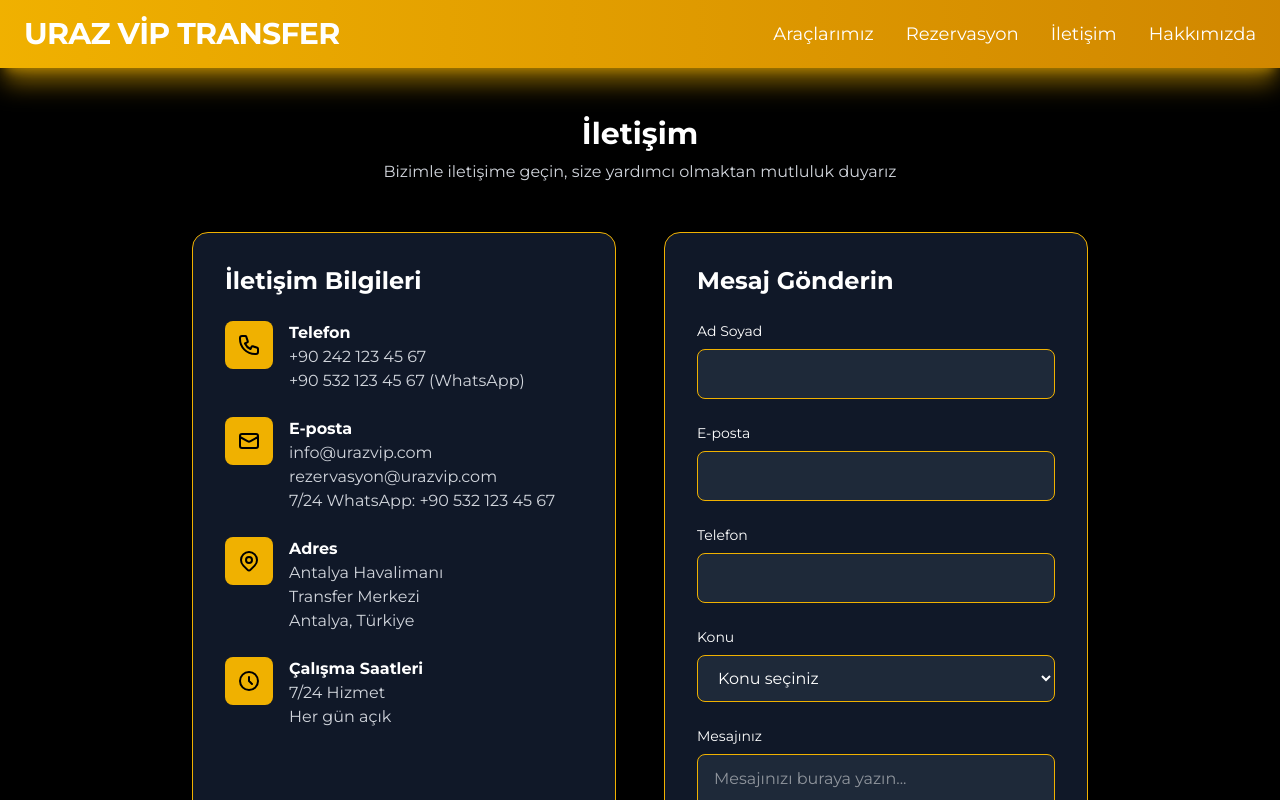
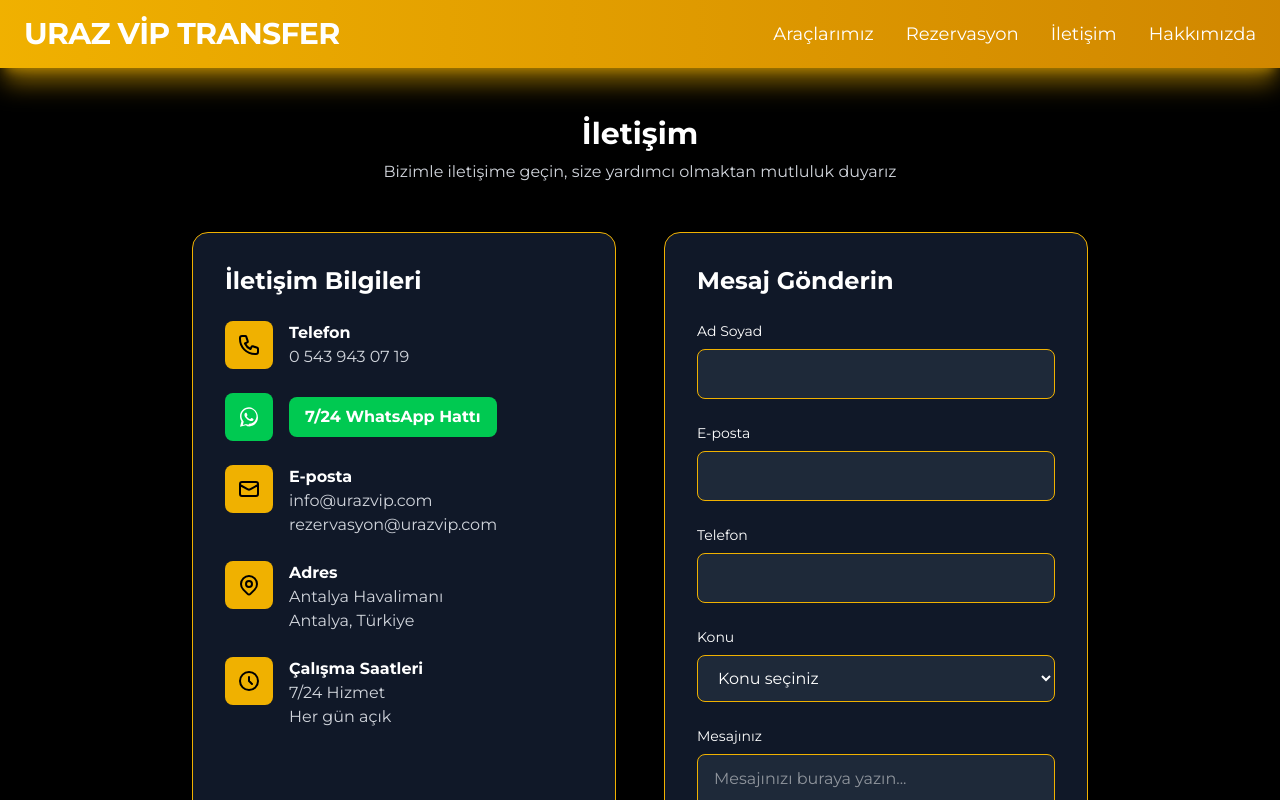
Before and after one commit to aligururyaman/urazvip, a Next.js app: page /iletisim in a window 1280 px wide. Shown: the top 800 px of the page. Built offline with nearby package versions, Linux system fonts and the light colour scheme.

Commit message:
semih
iletişim sayfasına butonlar ekledim araç bilgilerini düzenledim

```diff
--- a/app/araclar/crafter/page.jsx
+++ b/app/araclar/crafter/page.jsx
@@ -6,7 +6,7 @@
   const ozellikler = [
     {
       icon: "👥",
-      title: "15+1 Yolcu Kapasitesi",
+      title: "18+1 veya 20+1 Yolcu Kapasitesi",
       description: "En yüksek yolcu kapasitesi"
     },
     {
--- a/app/araclar/sprinter/page.jsx
+++ b/app/araclar/sprinter/page.jsx
@@ -6,7 +6,7 @@
   const ozellikler = [
     {
       icon: "👥",
-      title: "12+1 Yolcu Kapasitesi",
+      title: "10+1 veya 18+1 Yolcu Kapasitesi",
       description: "Büyük grup transferleri için ideal"
     },
     {
--- a/app/araclar/vito/page.jsx
+++ b/app/araclar/vito/page.jsx
@@ -6,7 +6,7 @@
   const ozellikler = [
     {
       icon: "👥",
-      title: "8+1 Yolcu Kapasitesi",
+      title: "9+1 Yolcu Kapasitesi",
       description: "Geniş ve konforlu koltuk düzeni"
     },
     {
--- a/app/iletisim/page.jsx
+++ b/app/iletisim/page.jsx
@@ -22,16 +22,34 @@
 
             <div className="space-y-6">
               <div className="flex items-start space-x-4">
-                              <div className="w-12 h-12 bg-yellow-500 rounded-lg flex items-center justify-center flex-shrink-0">
+                <a href="tel:05439430719" className="flex items-start space-x-4 group">
+                  <div className="w-12 h-12 bg-yellow-500 rounded-lg flex items-center justify-center flex-shrink-0 group-hover:bg-yellow-400 transition-colors duration-200">
                     <svg className="w-6 h-6 text-black" fill="none" stroke="currentColor" viewBox="0 0 24 24">
                       <path strokeLinecap="round" strokeLinejoin="round" strokeWidth={2} d="M3 5a2 2 0 012-2h3.28a1 1 0 01.948.684l1.498 4.493a1 1 0 01-.502 1.21l-2.257 1.13a11.042 11.042 0 005.516 5.516l1.13-2.257a1 1 0 011.21-.502l4.493 1.498a1 1 0 01.684.949V19a2 2 0 01-2 2h-1C9.716 21 3 14.284 3 6V5z" />
                     </svg>
                   </div>
                   <div>
                     <h3 className="font-semibold text-white">Telefon</h3>
-                <p className="text-gray-300">+90 242 123 45 67</p>
-                <p className="text-gray-300">+90 532 123 45 67 (WhatsApp)</p>
+                    <p className="text-gray-300 group-hover:underline">0 543 943 07 19</p>
                   </div>
+                </a>
+              </div>
+
+              {/* WhatsApp Butonu */}
+              <div className="flex items-center space-x-4">
+                <div className="w-12 h-12 bg-green-500 rounded-lg flex items-center justify-center flex-shrink-0">
+                  <svg className="w-6 h-6 text-white" fill="currentColor" viewBox="0 0 32 32">
+                    <path d="M16 3C9.373 3 4 8.373 4 15c0 2.385.668 4.607 1.938 6.563L4 29l7.688-1.969C13.393 28.332 14.68 28.5 16 28.5c6.627 0 12-5.373 12-12S22.627 3 16 3zm0 23c-1.18 0-2.34-.156-3.453-.463l-.246-.066-4.563 1.172 1.219-4.438-.16-.25C6.844 19.07 6 17.08 6 15c0-5.523 4.477-10 10-10s10 4.477 10 10-4.477 10-10 10zm5.406-7.594c-.297-.148-1.758-.867-2.031-.965-.273-.098-.473-.148-.672.148-.199.297-.77.965-.945 1.164-.174.199-.348.223-.645.074-.297-.148-1.254-.463-2.39-1.477-.883-.789-1.48-1.762-1.652-2.059-.172-.297-.018-.457.13-.605.133-.133.297-.348.445-.523.148-.176.197-.297.297-.496.098-.199.049-.371-.025-.52-.074-.148-.672-1.625-.922-2.227-.242-.582-.488-.504-.672-.512l-.574-.01c-.199 0-.52.074-.793.371-.273.297-1.04 1.016-1.04 2.477 0 1.461 1.065 2.875 1.213 3.074.148.199 2.098 3.203 5.086 4.367.711.305 1.266.488 1.699.625.715.227 1.367.195 1.883.117.574-.086 1.758-.719 2.008-1.414.25-.695.25-1.289.176-1.414-.074-.125-.27-.199-.566-.348z"/>
+                  </svg>
+                </div>
+                <a
+                  href="https://wa.me/905439430719"
+                  target="_blank"
+                  rel="noopener noreferrer"
+                  className="inline-block bg-green-500 text-white px-4 py-2 rounded-lg font-semibold hover:bg-green-400 transition-colors duration-200 focus:ring-2 focus:ring-green-500 focus:ring-offset-2 text-center"
+                >
+                  7/24 WhatsApp Hattı
+                </a>
               </div>
 
               <div className="flex items-start space-x-4">
@@ -44,12 +62,12 @@
                 <h3 className="font-semibold text-white">E-posta</h3>
                 <p className="text-gray-300">info@urazvip.com</p>
                 <p className="text-gray-300">rezervasyon@urazvip.com</p>
-                <p className="text-gray-300">7/24 WhatsApp: +90 532 123 45 67</p>
               </div>
               </div>
 
               <div className="flex items-start space-x-4">
-                              <div className="w-12 h-12 bg-yellow-500 rounded-lg flex items-center justify-center flex-shrink-0">
+                <a href="https://www.google.com/maps/search/?api=1&query=Antalya+Havalimanı+Antalya+Türkiye" target="_blank" rel="noopener noreferrer" className="flex items-start space-x-4 group">
+                  <div className="w-12 h-12 bg-yellow-500 rounded-lg flex items-center justify-center flex-shrink-0 group-hover:bg-yellow-400 transition-colors duration-200">
                     <svg className="w-6 h-6 text-black" fill="none" stroke="currentColor" viewBox="0 0 24 24">
                       <path strokeLinecap="round" strokeLinejoin="round" strokeWidth={2} d="M17.657 16.657L13.414 20.9a1.998 1.998 0 01-2.827 0l-4.244-4.243a8 8 0 1111.314 0z" />
                       <path strokeLinecap="round" strokeLinejoin="round" strokeWidth={2} d="M15 11a3 3 0 11-6 0 3 3 0 016 0z" />
@@ -57,10 +75,10 @@
                   </div>
                   <div>
                     <h3 className="font-semibold text-white">Adres</h3>
-                <p className="text-gray-300">Antalya Havalimanı</p>
-                <p className="text-gray-300">Transfer Merkezi</p>
-                <p className="text-gray-300">Antalya, Türkiye</p>
+                    <p className="text-gray-300 group-hover:underline">Antalya Havalimanı</p>
+                    <p className="text-gray-300 group-hover:underline">Antalya, Türkiye</p>
                   </div>
+                </a>
               </div>
 
               <div className="flex items-start space-x-4">
```
Lines whose indentation alone changed are shown as unchanged.
